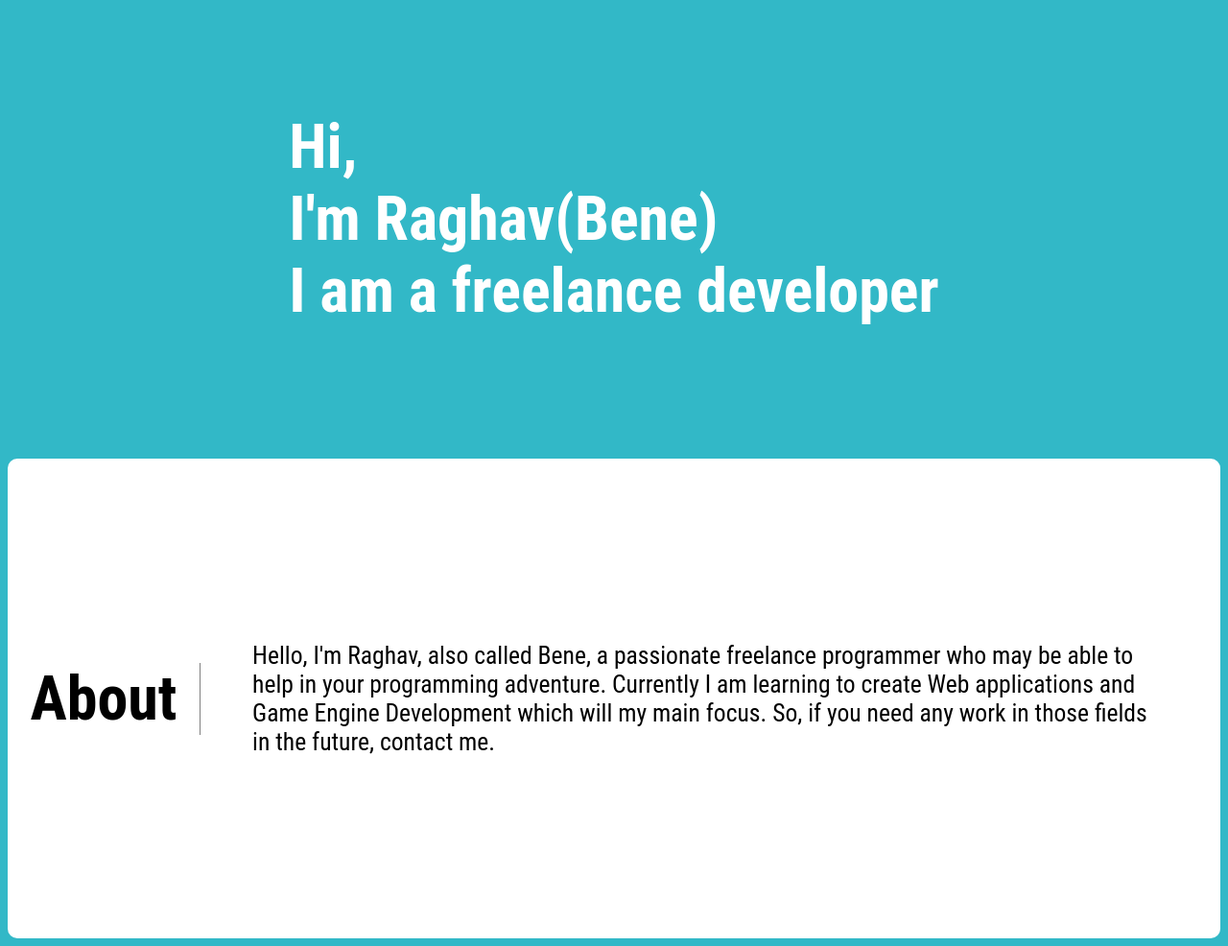
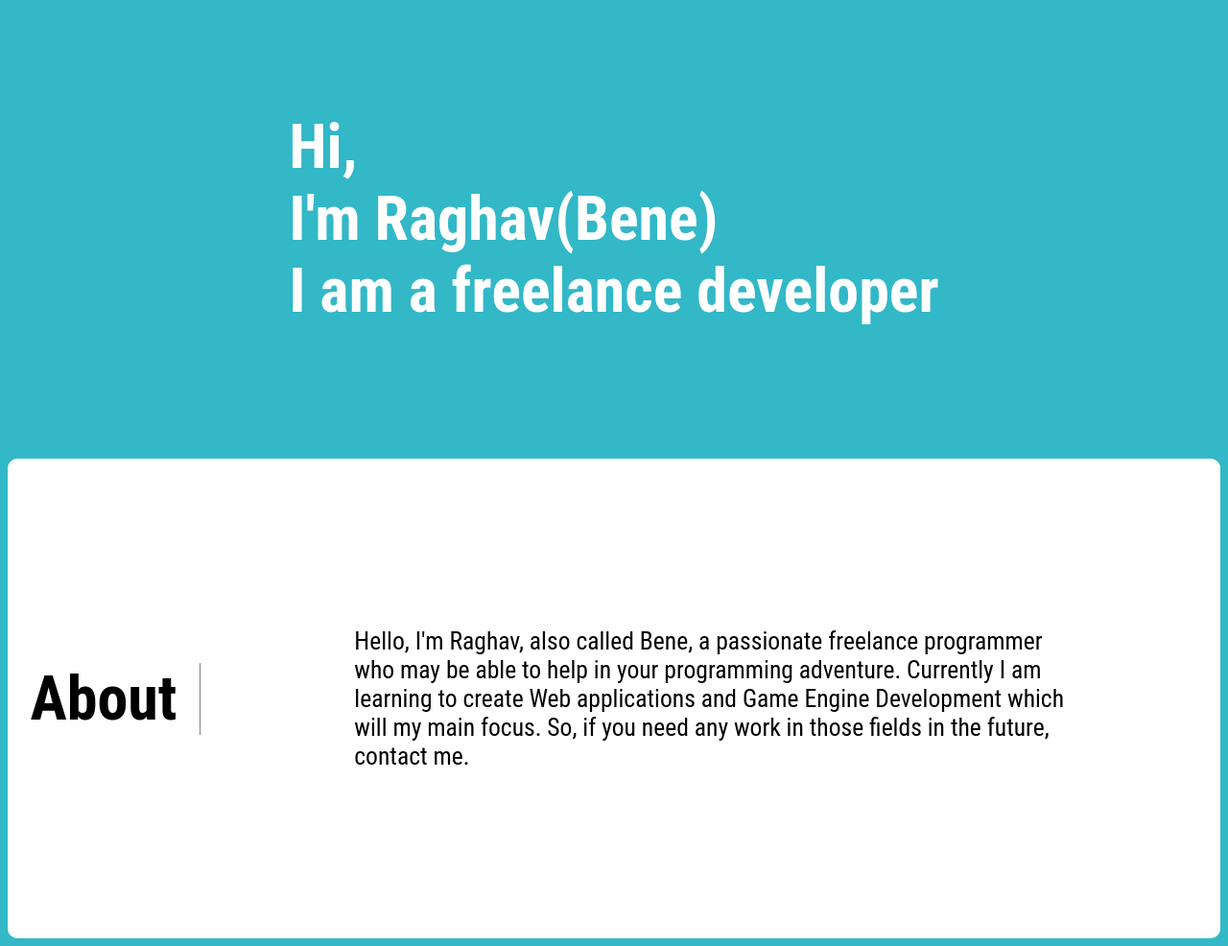
Before and after one commit to bene-volent/website, a website: page public/html/index.html in a window 1280 px wide. Shown: the part 90-1076 px from the top of the page at 96% size. Drawn offline with Linux system fonts and the light colour scheme.

Commit message:
Update home.css

```diff
--- a/public/css/home.css
+++ b/public/css/home.css
@@ -196,7 +196,7 @@ body{
 
     display:flex;
     flex-wrap: wrap;
-    padding: 5%;
+    padding: 15%;
     /* text-align: center; */
 
 }
```
